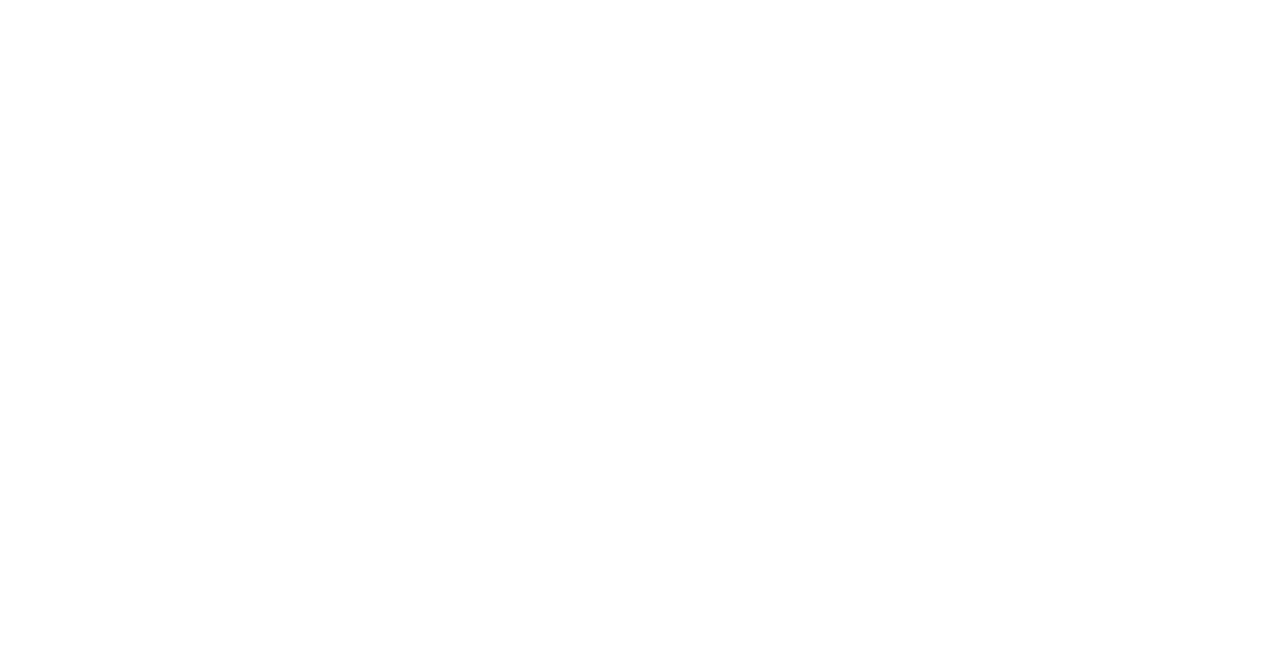
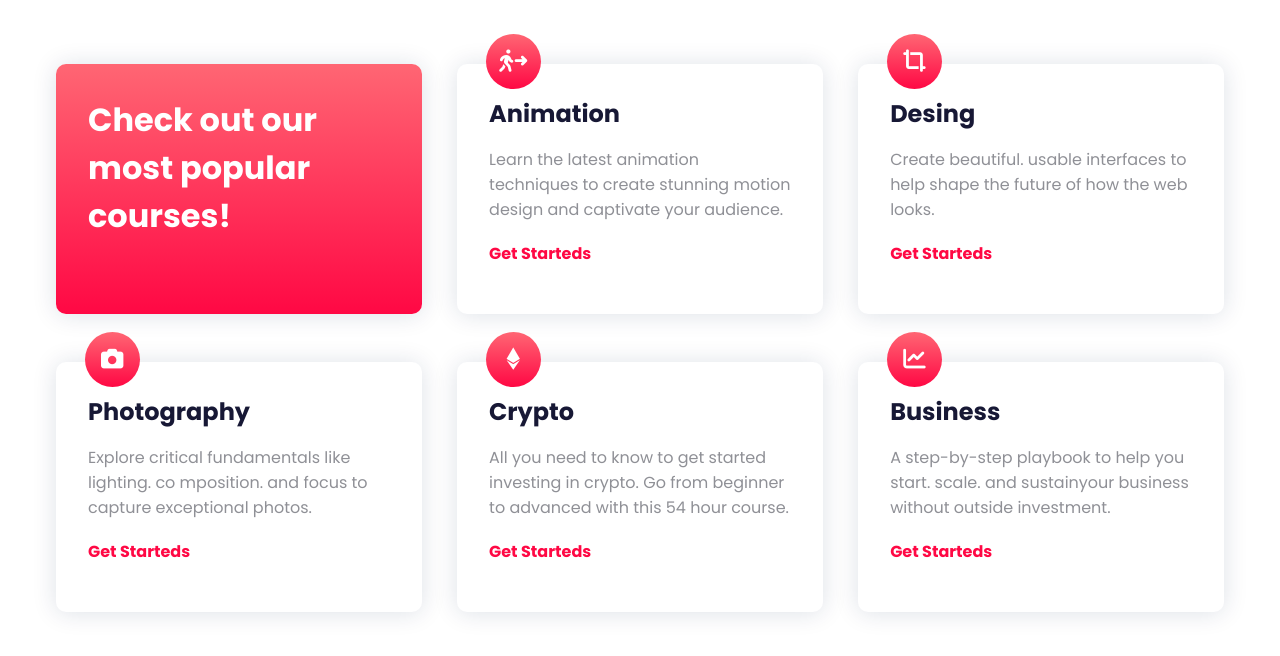
Before and after one commit to fernando5498/cards-grid, a plain HTML site: page index.html in a window 1280 px wide. Drawn offline with Linux system fonts and the light colour scheme.

Commit message:
fullCode

```diff
--- a/index.html
+++ b/index.html
@@ -7,13 +7,82 @@
    <meta http-equiv='X-UA-Compatible' content='IE=edge'>
    <meta name='viewport' content='width=device-width, initial-scale=1.0'>
    <title>Cards</title>
-
+   <!-- font  -->
+   <link rel="preconnect" href="https://fonts.googleapis.com">
+   <link rel="preconnect" href="https://fonts.gstatic.com" crossorigin>
+   <link href="https://fonts.googleapis.com/css2?family=Poppins:wght@400;700&display=swap" rel="stylesheet">
+   <!-- style  -->
+   <link rel="stylesheet" href="https://cdnjs.cloudflare.com/ajax/libs/font-awesome/6.4.0/css/all.min.css"
+      integrity="sha512-iecdLmaskl7CVkqkXNQ/ZH/XLlvWZOJyj7Yy7tcenmpD1ypASozpmT/E0iPtmFIB46ZmdtAc9eNBvH0H/ZpiBw=="
+      crossorigin="anonymous" referrerpolicy="no-referrer" />
+   <link rel="stylesheet" href="style.css">
 </head>
 
 <body class='body'>
    <!-- main  -->
    <main class='main'>
+      <div class="cards-container">
+         <!-- card title  -->
+         <div class="heading-card ">
+            <h2 class="heading-card__title">Check out our
+               most popular
+               courses!</h2>
+         </div>
 
+         <!-- card 1  -->
+         <div class="card">
+            <div class="card__icon"><i class="fa-solid fa-person-walking-arrow-right"></i></div>
+            <h2 class="card__title">Animation</h2>
+            <p class="card__text">Learn the latest animation
+               techniques to create stunning
+               motion design and captivate
+               your audience.</p>
+            <a class="card__link" href="#">Get Starteds <i class="fa-solid fa-arrow-right"></i></a>
+         </div>
+
+         <!-- card 2  -->
+         <div class="card">
+            <div class="card__icon"><i class="fa-solid fa-crop-simple"></i></div>
+            <h2 class="card__title">Desing</h2>
+            <p class="card__text">Create beautiful. usable
+               interfaces to help shape the
+               future of how the web looks.</p>
+            <a class="card__link" href="#">Get Starteds <i class="fa-solid fa-arrow-right"></i></a>
+         </div>
+
+         <!-- card 3 -->
+         <div class="card">
+            <div class="card__icon"><i class="fa-solid fa-camera"></i></div>
+            <h2 class="card__title">Photography</h2>
+            <p class="card__text">Explore critical fundamentals like
+               lighting. co mposition. and focus
+               to capture exceptional photos.</p>
+            <a class="card__link" href="#">Get Starteds <i class="fa-solid fa-arrow-right"></i></a>
+         </div>
+
+         <!-- card 4 -->
+         <div class="card">
+            <div class="card__icon"><i class="fa-brands fa-ethereum"></i></div>
+            <h2 class="card__title">Crypto</h2>
+            <p class="card__text">All you need to know to get
+               started investing in crypto. Go
+               from beginner to advanced with
+               this 54 hour course.</p>
+            <a class="card__link" href="#">Get Starteds <i class="fa-solid fa-arrow-right"></i></a>
+         </div>
+
+         <!-- card 5 -->
+         <div class="card">
+            <div class="card__icon"><i class="fa-solid fa-chart-line"></i></div>
+            <h2 class="card__title">Business</h2>
+            <p class="card__text">A step-by-step playbook to help
+               you start. scale. and sustainyour
+               business without outside
+               investment.</p>
+            <a class="card__link" href="#">Get Starteds <i class="fa-solid fa-arrow-right"></i></a>
+         </div>
+
+      </div>
    </main>
 </body>
 
--- a/style.css
+++ b/style.css
@@ -0,0 +1,90 @@
+* {
+   margin: 0;
+   padding: 0;
+   box-sizing: border-box;
+}
+a {
+   text-decoration: none;
+}
+body {
+   font-family: "Poppins", sans-serif;
+}
+
+.cards-container {
+   display: grid;
+   grid-template-columns: repeat(auto-fit, minmax(320px, 1fr));
+   column-gap: 2.2rem;
+   row-gap: 3rem;
+   max-width: 1200px;
+   margin: 4rem auto;
+   padding: 0 1rem;
+}
+.card,
+.heading-card {
+   width: 100%;
+   border-radius: 10px;
+   background: #fff;
+   padding: 2rem 2rem 3rem 2rem;
+   box-shadow: 0px 1px 25px 0px rgba(3, 38, 83, 0.137);
+   position: relative;
+   transition: all 300ms;
+}
+.heading-card {
+   background: linear-gradient(0deg, #ff0844 0%, #ffb199 180%);
+   color: #fff;
+}
+.heading-card__title {
+   font-size: 2rem;
+}
+.card {
+   display: flex;
+   flex-direction: column;
+   justify-content: space-between;
+}
+.card__icon {
+   font-size: 1.4rem;
+   color: #fff;
+   background: linear-gradient(0deg, #ff0844 0%, #ffb199 180%);
+   width: 55px;
+   height: 55px;
+   border-radius: 50%;
+   display: flex;
+   justify-content: center;
+   align-items: center;
+   position: absolute;
+   top: -30px;
+   left: 1.8rem;
+}
+
+.card__title {
+   font-size: 1.5rem;
+   color: #171835;
+}
+.card__text {
+   color: #8f9096;
+   margin-top: 1rem;
+   margin-bottom: 1.2rem;
+}
+
+.card__link {
+   color: #ff0844;
+   font-weight: 700;
+   display: flex;
+   align-items: center;
+   gap: 0.3rem;
+   width: fit-content;
+}
+.card__link i {
+   opacity: 0;
+   transform: translateX(-4px);
+   transition: all 300ms;
+}
+.card__link:hover i {
+   opacity: 1;
+   transform: translateX(0);
+}
+
+.card:hover {
+   box-shadow: 0px 1px 25px 0px rgba(255, 8, 70, 0.247);
+   transform: translateY(-2px);
+}
```
